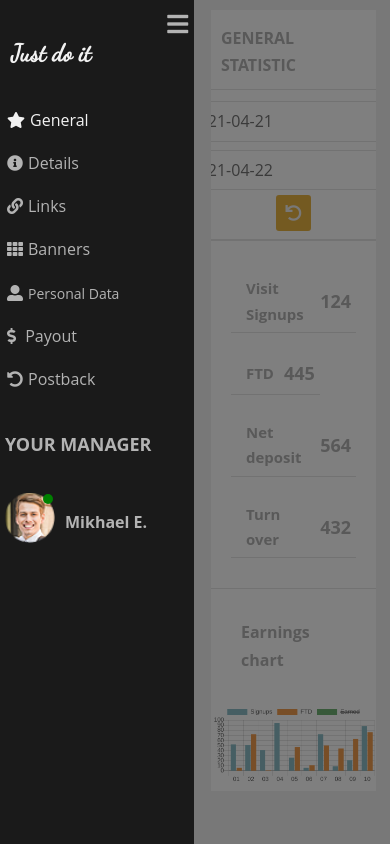
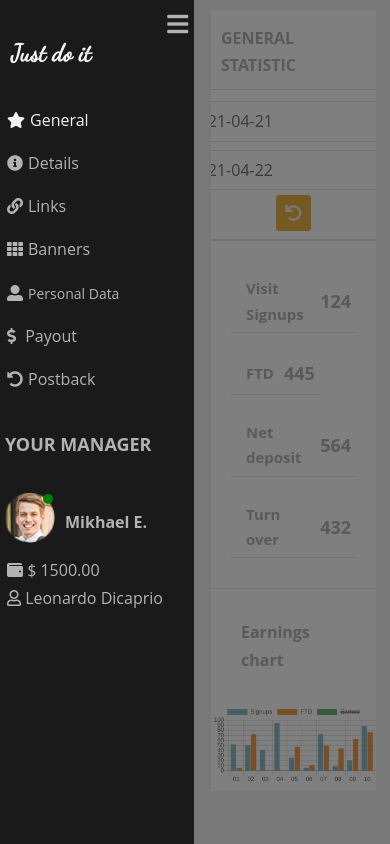
Before and after one commit to julia-kocik/solo-project-2, a website: page src/index.html in a window 390 px wide. Both pictures are taken after a click on the link 15 px from the left and 20 px from the top of the page. Shown: the top 844 px of the page. Drawn offline with nearby package versions, Linux system fonts and the light colour scheme; files that its build step writes are made by us from their sources.

Commit message:
Add sidebar rwd elems

```diff
--- a/src/index.html
+++ b/src/index.html
@@ -99,6 +99,14 @@
                                 <span></span>
                                 <h4>Mikhael E.</h4>
                             </div>
+                        </div>
+                        <div class="user-info">
+                            <i class="fas fa-wallet"></i>
+                            <span>$ 1500.00</span>
+                        </div>
+                        <div class="user-info">
+                            <i class="far fa-user"></i>
+                            <span>Leonardo Dicaprio</span>
                         </div>
                     </div>
                 </div>
@@ -417,7 +425,7 @@
             </div>
             <!-- PERSONAL DATA links -->
             <div class="page page-container" id="data">
-                <div class="page-box">
+                <div class="page-box personal-bx">
                     <div class="title">
                         <h3>PERSONAL DATA</h3>
                     </div>
--- a/src/sass/pages/_general.scss
+++ b/src/sass/pages/_general.scss
@@ -5,6 +5,11 @@
     border-top: 1px solid $color-gray-light;
     border-bottom: 1px solid $color-gray-light;
     padding: 20px 0;
+}
+
+.user-info {
+    display: none;
+    padding: 0 12px;
 }
 
 .info-box {
@@ -47,6 +52,9 @@
             padding: 0 10px;
         }
     }
+    .user-info {
+        display: block;
+    }
 
 }
 
@@ -54,6 +62,9 @@
     .info {
         flex-direction: column;
         align-items: flex-start;
+    }
+    .user-info {
+        display: block;
     }
     .chart-title {
         padding: 20px 10px;
--- a/src/sass/pages/_payouts.scss
+++ b/src/sass/pages/_payouts.scss
@@ -8,7 +8,7 @@
 }
 
 .payouts-bx {
-    padding: 0 0 170px 0 !important;
+    padding: 0 0 136px 0 !important;
 }
 
 .payouts-table-box {
--- a/src/sass/pages/_personal-data.scss
+++ b/src/sass/pages/_personal-data.scss
@@ -13,3 +13,7 @@
         border-radius: 6px;
     }
 }
+
+.personal-bx {
+    padding: 0 0 52px 0 !important;
+}
```
